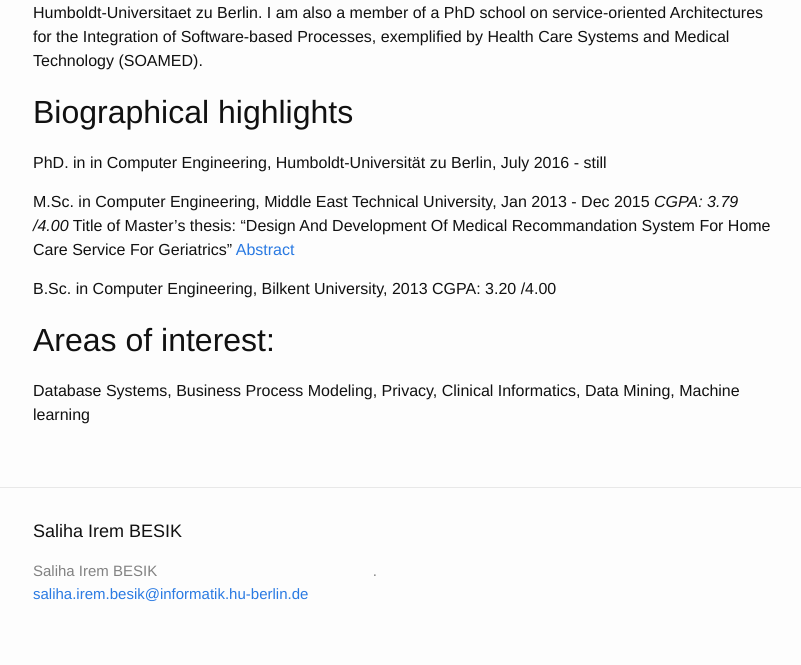
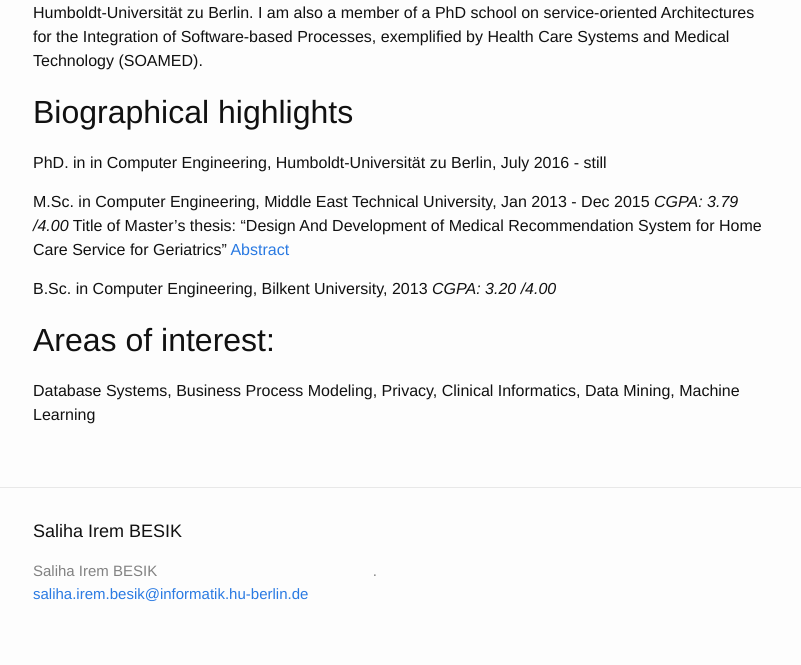
Before and after one commit to irembesik/irembesik.github.io, a Jekyll site: the page built from about.md, in a window 1280 px wide. Shown: the part 502-1167 px from the top of the page, without its empty margins (237-1038 px from the left). Built offline with Jekyll 4.4.1, drawn with Linux system fonts in a browser that asks for light colours; some of the changed text lies outside the part shown.

Commit message:
Correcting typos

```diff
--- a/about.md
+++ b/about.md
@@ -4,9 +4,9 @@
 permalink: /about/
 ---
 
-# Irem Besik, M.Sc.           ![image alt text](https://cdn-images-1.medium.com/max/1200/0*Yl6VdkjvoIUPztXN.)
+# Irem Besik, M.Sc.                     ![image alt text](https://cdn-images-1.medium.com/max/1200/0*Yl6VdkjvoIUPztXN.)
 
-I am currently working as a Research Assistant in Datenbanken und Informationssysteme group in Humboldt-Universitaet zu Berlin. I am also a member of a PhD school on service-oriented Architectures for the Integration of Software-based Processes, exemplified by Health Care Systems and Medical Technology (SOAMED).
+I am currently working as a Research Assistant in Datenbanken und Informationssysteme group in Humboldt-Universität zu Berlin. I am also a member of a PhD school on service-oriented Architectures for the Integration of Software-based Processes, exemplified by Health Care Systems and Medical Technology (SOAMED).
 
 ## Biographical highlights
 PhD. in in Computer Engineering, Humboldt-Universität zu Berlin, July 2016 - still
@@ -14,11 +14,11 @@
 M.Sc. in Computer Engineering, Middle East Technical University, Jan 2013 - Dec 2015
 _CGPA: 3.79 /4.00_
 Title of Master's thesis:
-"Design And Development  Of Medical Recommandation System For Home Care Service For Geriatrics"
+"Design And Development of Medical Recommendation System for Home Care Service for Geriatrics"
 [Abstract](http://user.ceng.metu.edu.tr/~sirem/abstract.pdf)
 
 B.Sc. in Computer Engineering, Bilkent University, 2013
-CGPA: 3.20 /4.00
+_CGPA: 3.20 /4.00_
 
 ## Areas of interest:
-Database Systems, Business Process Modeling, Privacy, Clinical Informatics, Data Mining, Machine learning
+Database Systems, Business Process Modeling, Privacy, Clinical Informatics, Data Mining, Machine Learning
```
